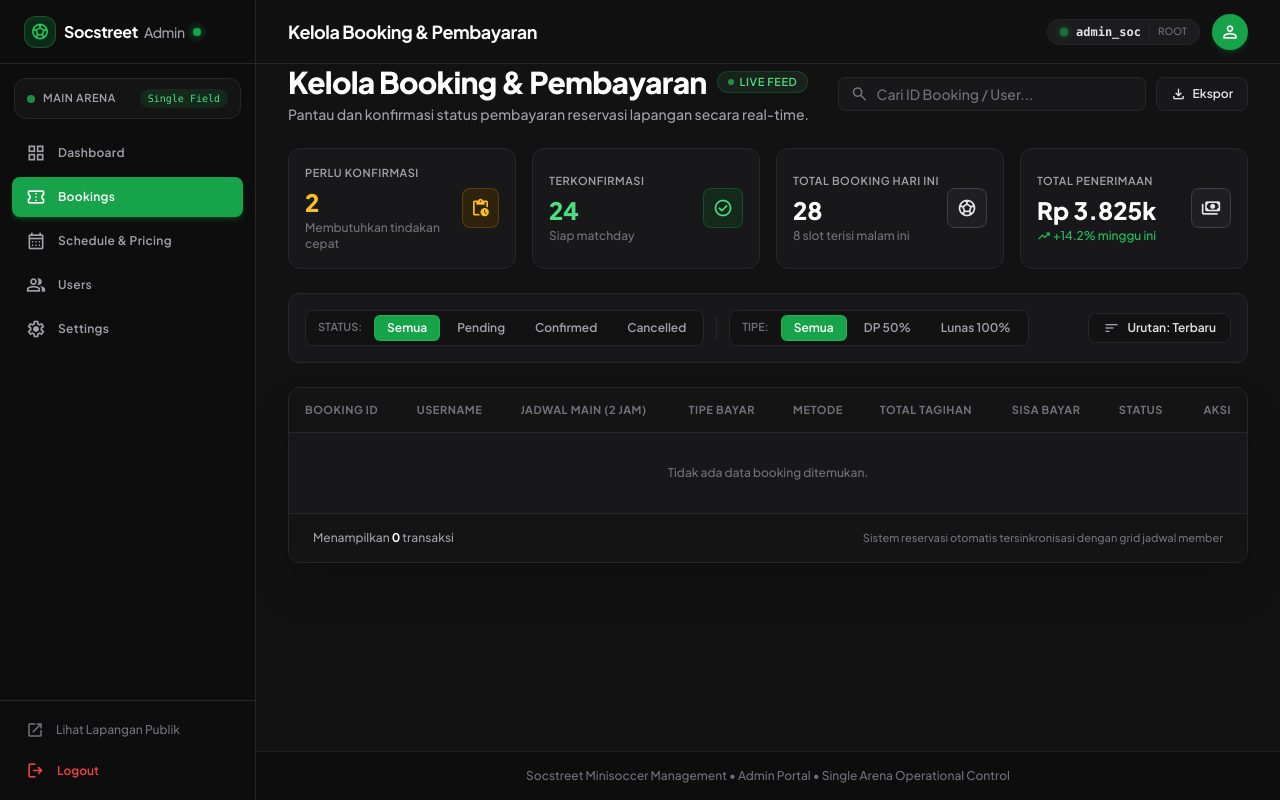
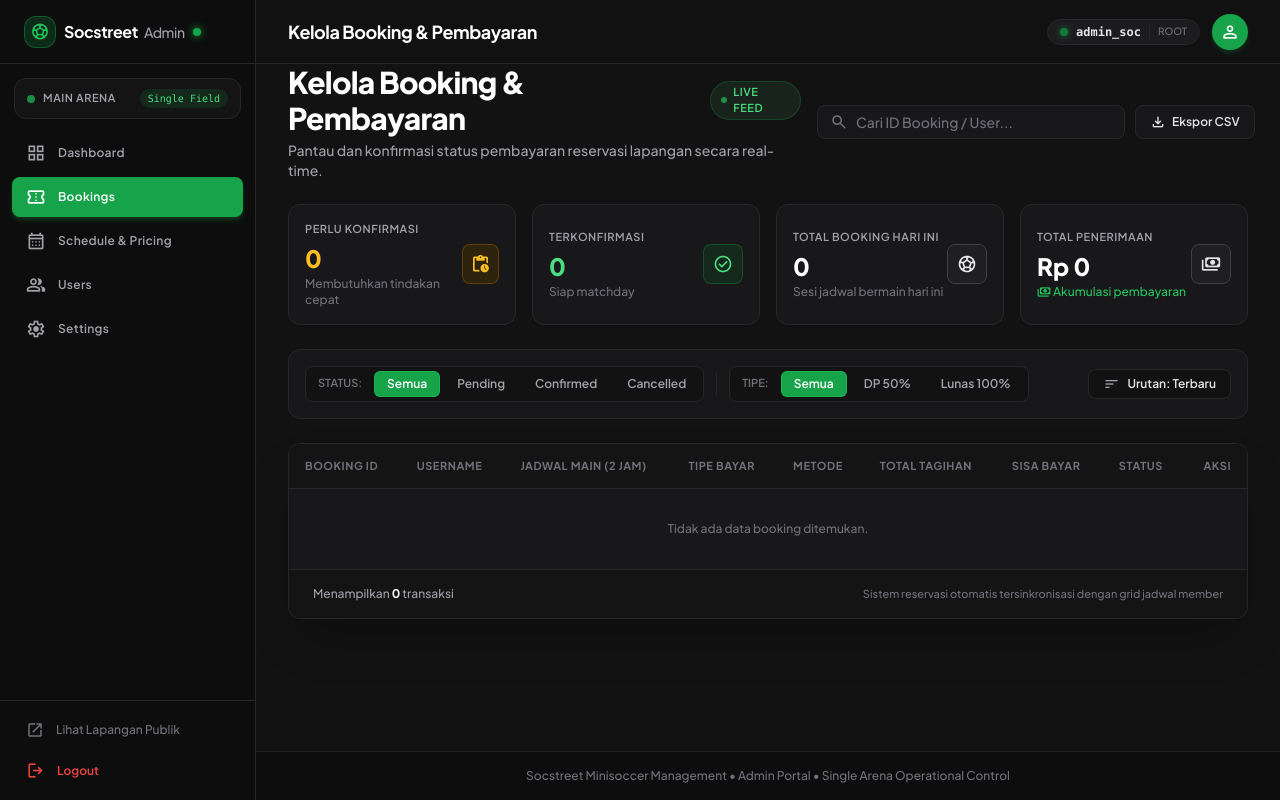
Before and after one commit to satriafzal/socstreet_web, a Laravel app: template resources/views/admin/bookings.blade.php in a window 1280 px wide. Run offline with Laravel 12, Linux system fonts and the light colour scheme; the template is opened without the code that fills it, so the values that code supplies are empty; parts of the project's set-up code (start-up, migrations or seed data) failed here and were passed over; some libraries are stand-ins or nearby versions.

Commit message:
update bookings.blade.php

```diff
--- a/resources/views/admin/bookings.blade.php
+++ b/resources/views/admin/bookings.blade.php
@@ -22,12 +22,11 @@
                            placeholder="Cari ID Booking / User..."
                            class="bg-transparent text-sm text-white placeholder-[#71717A] focus:outline-none w-full md:w-56 lg:w-64">
                 </div>
-                <button type="button"
-                        onclick="showAdminToast('Ekspor Data', 'Fitur ekspor CSV/Excel berhasil disiapkan.')"
+                <a href="{{ route('admin.bookings.export') }}"
                    class="flex items-center gap-1.5 bg-[#18181B] hover:bg-[#27272A] text-[#E4E4E7] border border-[#27272A] px-3.5 py-2 rounded-lg text-xs font-semibold transition-all shrink-0">
                     <span class="material-symbols-outlined text-[16px]">file_download</span>
-                    <span>Ekspor</span>
-                </button>
+                    <span>Ekspor CSV</span>
+                </a>
             </div>
         </div>
 
@@ -37,7 +36,7 @@
             <div class="bg-[#18181B] border border-[#27272A] rounded-xl p-4 flex items-center justify-between shadow-sm">
                 <div class="flex flex-col">
                     <span class="text-[11px] font-semibold uppercase tracking-wider text-[#A1A1AA]">Perlu Konfirmasi</span>
-                    <span class="text-2xl font-extrabold text-[#FBBF24] mt-1" id="statPendingCount">{{ $bookingStats['pending'] ?? 2 }}</span>
+                    <span class="text-2xl font-extrabold text-[#FBBF24] mt-1" id="statPendingCount">{{ $bookingStats['pending'] ?? 0 }}</span>
                     <span class="text-xs text-[#71717A] mt-0.5">Membutuhkan tindakan cepat</span>
                 </div>
                 <div class="w-10 h-10 rounded-lg bg-[#2E230D] border border-[#D97706]/30 flex items-center justify-center text-[#FBBF24]">
@@ -49,7 +48,7 @@
             <div class="bg-[#18181B] border border-[#27272A] rounded-xl p-4 flex items-center justify-between shadow-sm">
                 <div class="flex flex-col">
                     <span class="text-[11px] font-semibold uppercase tracking-wider text-[#A1A1AA]">Terkonfirmasi</span>
-                    <span class="text-2xl font-extrabold text-[#4ADE80] mt-1">{{ $bookingStats['confirmed'] ?? 24 }}</span>
+                    <span class="text-2xl font-extrabold text-[#4ADE80] mt-1" id="statConfirmedCount">{{ $bookingStats['confirmed'] ?? 0 }}</span>
                     <span class="text-xs text-[#71717A] mt-0.5">Siap matchday</span>
                 </div>
                 <div class="w-10 h-10 rounded-lg bg-[#14291C] border border-[#16A34A]/30 flex items-center justify-center text-[#4ADE80]">
@@ -61,8 +60,8 @@
             <div class="bg-[#18181B] border border-[#27272A] rounded-xl p-4 flex items-center justify-between shadow-sm">
                 <div class="flex flex-col">
                     <span class="text-[11px] font-semibold uppercase tracking-wider text-[#A1A1AA]">Total Booking Hari Ini</span>
-                    <span class="text-2xl font-extrabold text-white mt-1">{{ $bookingStats['today_total'] ?? 28 }}</span>
-                    <span class="text-xs text-[#71717A] mt-0.5">8 slot terisi malam ini</span>
+                    <span class="text-2xl font-extrabold text-white mt-1" id="statTodayCount">{{ $bookingStats['today_total'] ?? 0 }}</span>
+                    <span class="text-xs text-[#71717A] mt-0.5">Sesi jadwal bermain hari ini</span>
                 </div>
                 <div class="w-10 h-10 rounded-lg bg-[#1F1F23] border border-[#3F3F46] flex items-center justify-center text-[#E4E4E7]">
                     <span class="material-symbols-outlined text-[20px]">sports_soccer</span>
@@ -73,9 +72,9 @@
             <div class="bg-[#18181B] border border-[#27272A] rounded-xl p-4 flex items-center justify-between shadow-sm">
                 <div class="flex flex-col">
                     <span class="text-[11px] font-semibold uppercase tracking-wider text-[#A1A1AA]">Total Penerimaan</span>
-                    <span class="text-2xl font-extrabold text-white mt-1">{{ $bookingStats['total_received'] ?? 'Rp 3.825k' }}</span>
+                    <span class="text-2xl font-extrabold text-white mt-1" id="statTotalReceived">{{ $bookingStats['total_received'] ?? 'Rp 0' }}</span>
                     <span class="text-xs text-[#22C55E] mt-0.5 flex items-center gap-0.5">
-                        <span class="material-symbols-outlined text-[14px]">trending_up</span> +14.2% minggu ini
+                        <span class="material-symbols-outlined text-[14px]">payments</span> Akumulasi pembayaran
                     </span>
                 </div>
                 <div class="w-10 h-10 rounded-lg bg-[#1F1F23] border border-[#3F3F46] flex items-center justify-center text-[#E4E4E7]">
@@ -136,6 +135,7 @@
                     <tbody class="divide-y divide-[#27272A] text-xs font-medium" id="bookingsTableBody">
                         @forelse($bookings ?? [] as $b)
                             <tr class="booking-row hover:bg-[#202022] transition-colors"
+                                id="booking-row-{{ $b['booking_id'] }}"
                                 data-id="{{ $b['booking_id'] }}"
                                 data-username="{{ strtolower($b['username']) }}"
                                 data-status="{{ $b['status'] }}"
@@ -321,12 +321,40 @@
             searchInput.addEventListener('input', applyFilters);
         }
 
-        function handleBookingAction(bookingId, action) {
+        async function handleBookingAction(bookingId, action) {
             const targetRow = Array.from(rows).find(r => r.getAttribute('data-id') === bookingId);
             if (!targetRow) return;
 
             const statusCell = targetRow.querySelector('.status-cell');
             const actionCell = targetRow.querySelector('.action-cell');
+            const originalActionHtml = actionCell.innerHTML;
+
+            // Show loading spinner
+            actionCell.innerHTML = `
+                <span class="inline-flex items-center gap-1.5 text-xs text-[#A1A1AA]">
+                    <span class="w-3 h-3 border-2 border-white/20 border-t-white rounded-full animate-spin"></span>
+                    <span>Memproses...</span>
+                </span>
+            `;
+
+            try {
+                const token = document.querySelector('meta[name="csrf-token"]')?.getAttribute('content');
+                const response = await fetch(`/admin/bookings/${bookingId}/${action}`, {
+                    method: 'POST',
+                    headers: {
+                        'Content-Type': 'application/json',
+                        'Accept': 'application/json',
+                        'X-CSRF-TOKEN': token || ''
+                    }
+                });
+
+                const data = await response.json();
+
+                if (!response.ok) {
+                    throw new Error(data.message || 'Gagal memproses aksi booking.');
+                }
+
+                const wasPending = targetRow.getAttribute('data-status') === 'pending';
 
                 if (action === 'confirm') {
                     targetRow.setAttribute('data-status', 'confirmed');
@@ -342,7 +370,21 @@
                             <span>Terkonfirmasi</span>
                         </div>
                     `;
-                showAdminToast('Booking Disetujui', `Booking ${bookingId} telah dikonfirmasi dan slot dikunci.`, true);
+                    showAdminToast('Booking Disetujui', data.message || `Booking ${bookingId} telah dikonfirmasi dan slot dikunci.`, true);
+
+                    // Update stats counters
+                    if (wasPending) {
+                        const pendingEl = document.getElementById('statPendingCount');
+                        if (pendingEl) {
+                            const cur = parseInt(pendingEl.innerText) || 0;
+                            if (cur > 0) pendingEl.innerText = cur - 1;
+                        }
+                        const confirmedEl = document.getElementById('statConfirmedCount');
+                        if (confirmedEl) {
+                            const cur = parseInt(confirmedEl.innerText) || 0;
+                            confirmedEl.innerText = cur + 1;
+                        }
+                    }
                 } else {
                     targetRow.setAttribute('data-status', 'cancelled');
                     statusCell.innerHTML = `
@@ -352,10 +394,22 @@
                         </span>
                     `;
                     actionCell.innerHTML = `<span class="text-[#52525B] font-mono text-sm">&mdash;</span>`;
-                showAdminToast('Booking Ditolak', `Reservasi ${bookingId} dibatalkan dan slot otomatis dibebaskan.`, false);
+                    showAdminToast('Booking Ditolak', data.message || `Reservasi ${bookingId} dibatalkan dan slot otomatis dibebaskan.`, false);
+
+                    if (wasPending) {
+                        const pendingEl = document.getElementById('statPendingCount');
+                        if (pendingEl) {
+                            const cur = parseInt(pendingEl.innerText) || 0;
+                            if (cur > 0) pendingEl.innerText = cur - 1;
+                        }
+                    }
                 }
 
                 applyFilters();
+            } catch (err) {
+                actionCell.innerHTML = originalActionHtml;
+                showAdminToast('Gagal', err.message || 'Terjadi kesalahan sistem.', false);
+            }
         }
     </script>
     @endpush
```
Lines whose indentation alone changed are shown as unchanged.
